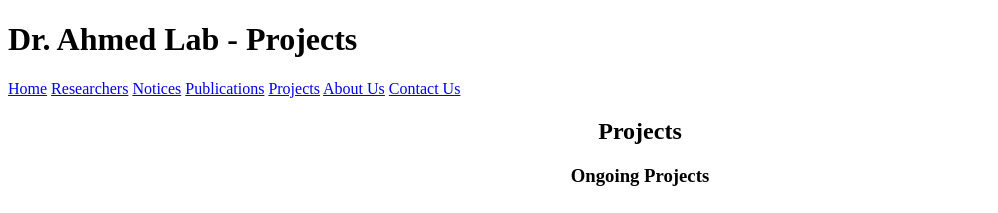
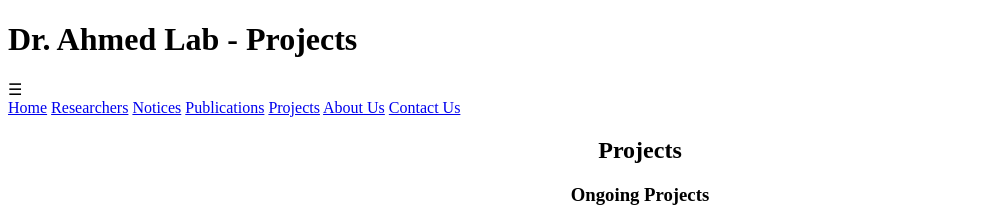
Before and after one commit to foodresearchers/DALab, a plain HTML site: page projects.html in a window 1280 px wide. Shown: the top 213 px of the page, without its empty margins (0-998 px from the left). Drawn offline with Linux system fonts and the light colour scheme.

Commit message:
Update projects.html

```diff
--- a/projects.html
+++ b/projects.html
@@ -9,7 +9,9 @@
 <body>
     <header>
         <h1>Dr. Ahmed Lab - Projects</h1>
-        <nav>
+        <div class="nav-container">
+            <div class="hamburger" onclick="toggleMenu()">&#9776;</div>
+            <nav class="nav-links">
                 <a href="index.html">Home</a>
                 <a href="researchers.html">Researchers</a>
                 <a href="notices.html">Notices</a>
@@ -18,6 +20,7 @@
                 <a href="index.html#about-us">About Us</a>
                 <a href="index.html#contact-us">Contact Us</a>
             </nav>
+        </div>
     </header>
     <section class="projects-section" id="projects">
         <h2>Projects</h2>
@@ -34,5 +37,6 @@
         <a href="#">Terms of Service</a>
     </footer>
     <script src="projects.js"></script>
+    <script src="script.js"></script>
 </body>
 </html>
```
Lines whose indentation alone changed are shown as unchanged.
